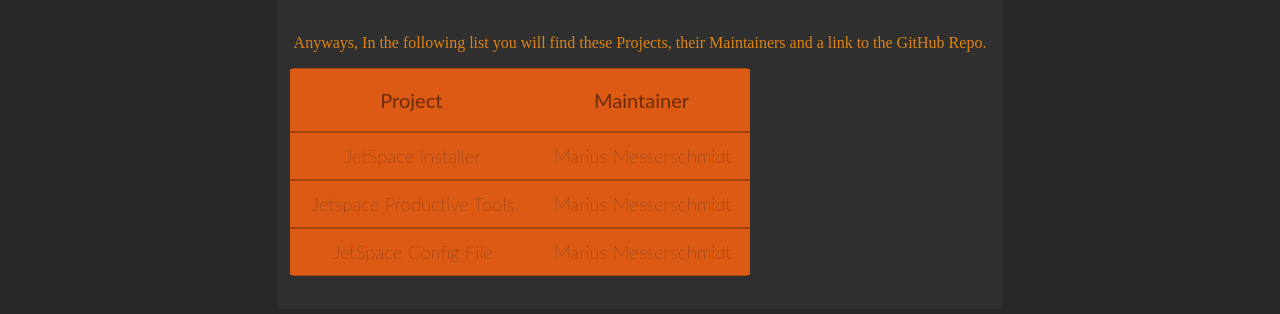
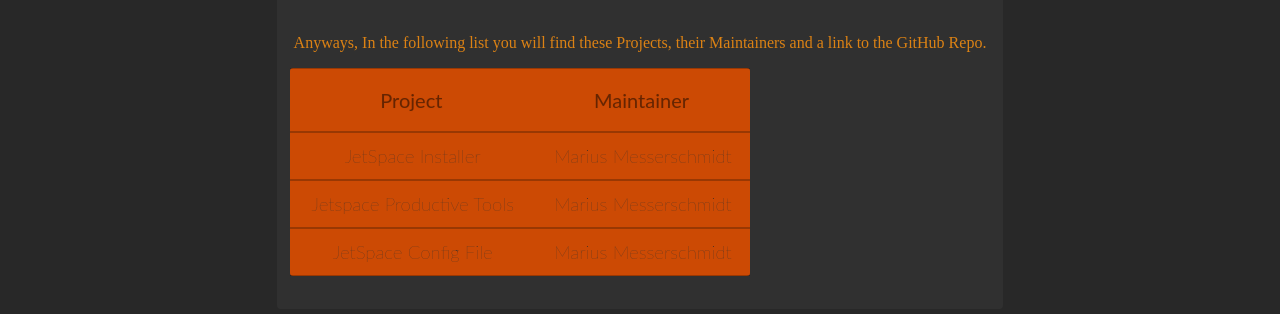
Before and after one commit to jetspace/jetspace.github.io, a plain HTML site: page status.html in a window 1280 px wide. Shown: the part 248-562 px from the top of the page. Drawn offline with Linux system fonts and the light colour scheme.

Commit message:
new table color

```diff
--- a/stylesheet.css
+++ b/stylesheet.css
@@ -186,7 +186,7 @@
 	}
 	.listing {
 
-		background-color: #DC5A14;
+		background-color: #CC4A04;
 
 	}
 
```
